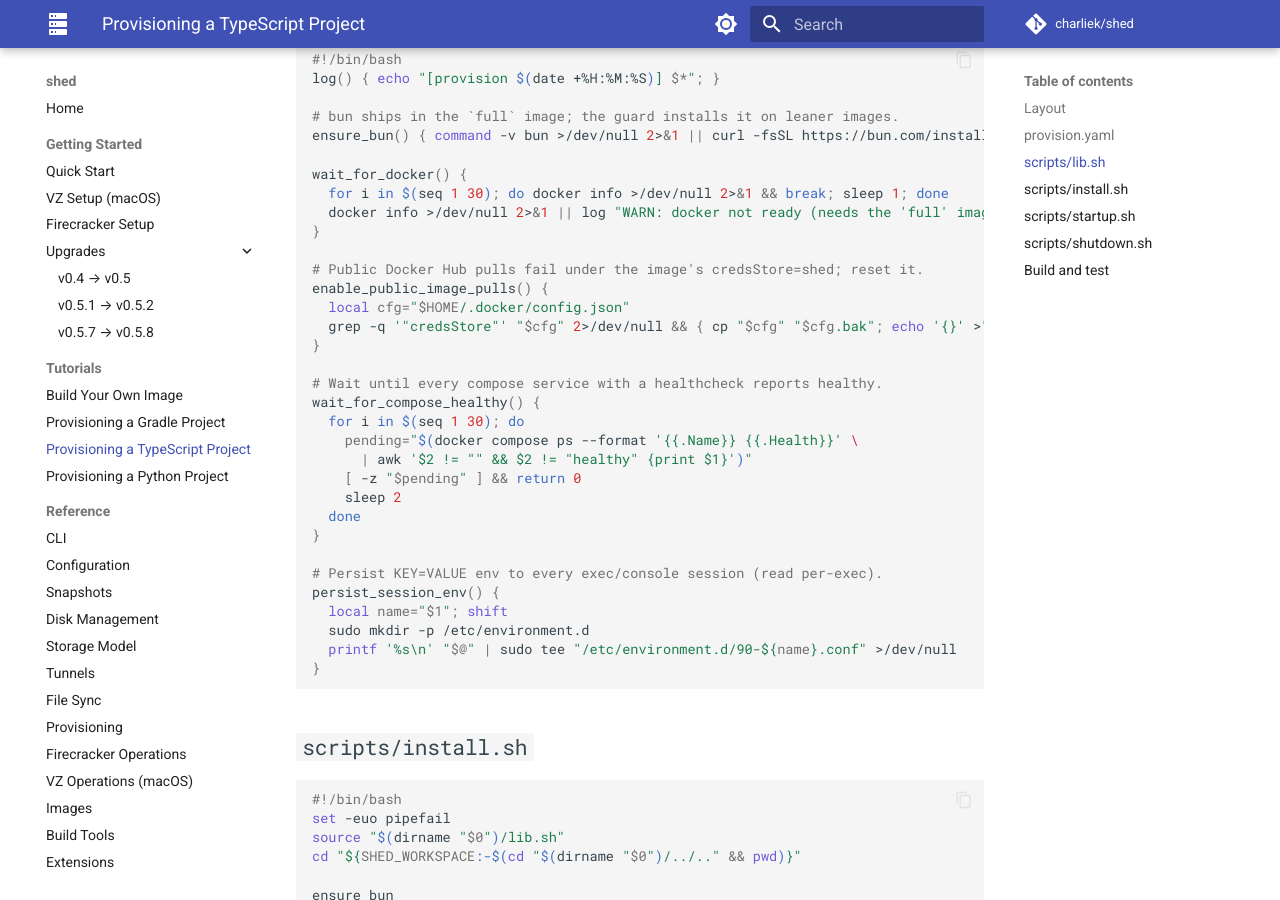
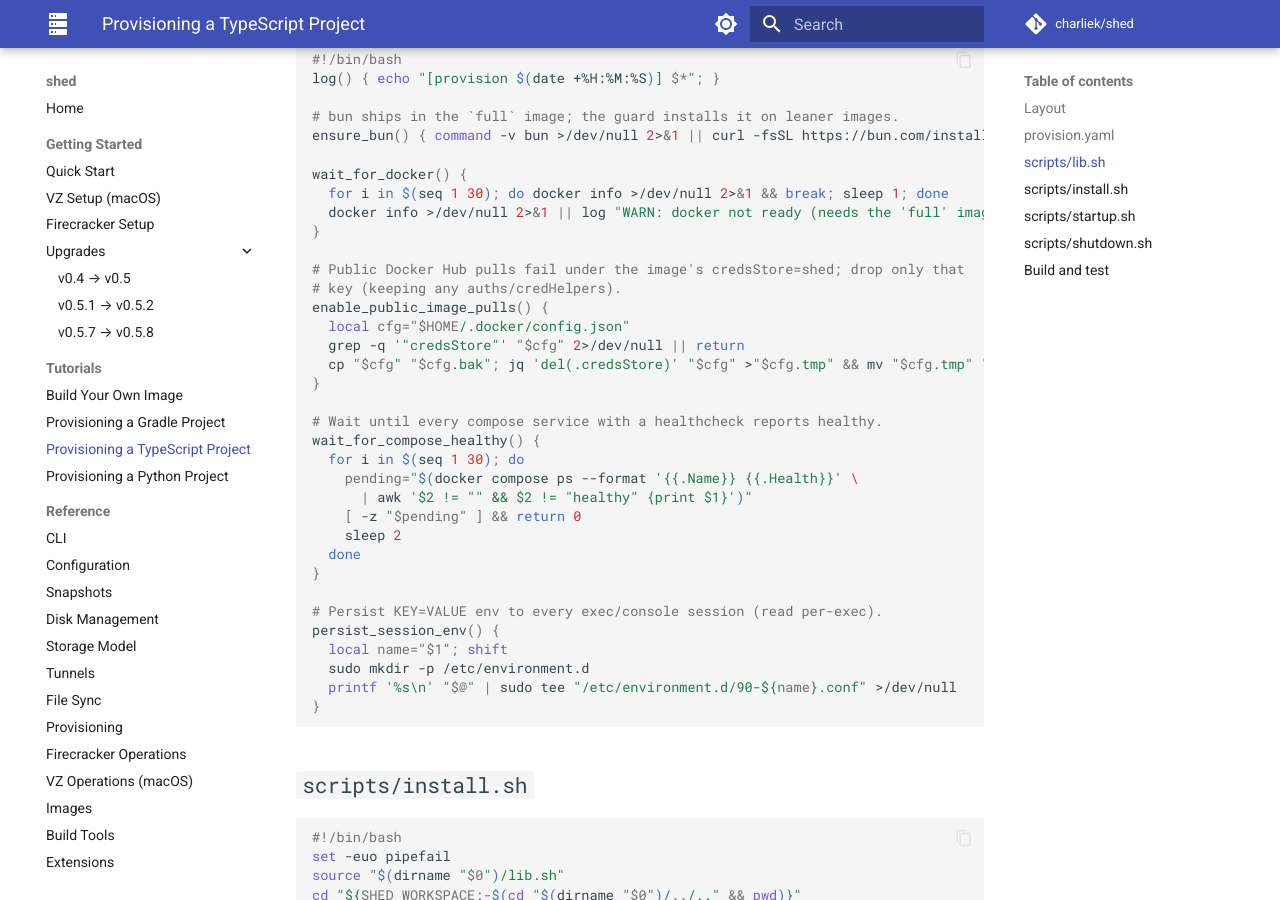
Before and after one commit to charliek/shed, an MkDocs documentation site: the page built from docs/tutorials/typescript-provisioning.md, in a window 1280 px wide and 900 px high, scrolled down 814 px. Built offline with MkDocs 1.6.1 and Material for MkDocs 9.7.7, drawn with Linux system fonts in a browser that asks for light colours; comment, search, counter and statistics services are not loaded.

Commit message:
docs: drop only credsStore (keep auths) in the public-pull recipe
Match the provisioning helpers shipped in the example repos: use
`jq 'del(.credsStore)'` instead of overwriting ~/.docker/config.json with {},
so any auths/credHelpers survive.

Co-Authored-By: Claude Opus 4.8 (1M context) <noreply@anthropic.com>

```diff
--- a/docs/tutorials/typescript-provisioning.md
+++ b/docs/tutorials/typescript-provisioning.md
@@ -45,10 +45,12 @@ wait_for_docker() {
   docker info >/dev/null 2>&1 || log "WARN: docker not ready (needs the 'full' image)"
 }
 
-# Public Docker Hub pulls fail under the image's credsStore=shed; reset it.
+# Public Docker Hub pulls fail under the image's credsStore=shed; drop only that
+# key (keeping any auths/credHelpers).
 enable_public_image_pulls() {
   local cfg="$HOME/.docker/config.json"
-  grep -q '"credsStore"' "$cfg" 2>/dev/null && { cp "$cfg" "$cfg.bak"; echo '{}' >"$cfg"; }
+  grep -q '"credsStore"' "$cfg" 2>/dev/null || return
+  cp "$cfg" "$cfg.bak"; jq 'del(.credsStore)' "$cfg" >"$cfg.tmp" && mv "$cfg.tmp" "$cfg"
 }
 
 # Wait until every compose service with a healthcheck reports healthy.
```
Also changed, not shown: docs/reference/provisioning.md (+1 -1 lines), docs/tutorials/gradle-provisioning.md (+4 -2 lines), docs/tutorials/python-provisioning.md (+2 -1 lines).
